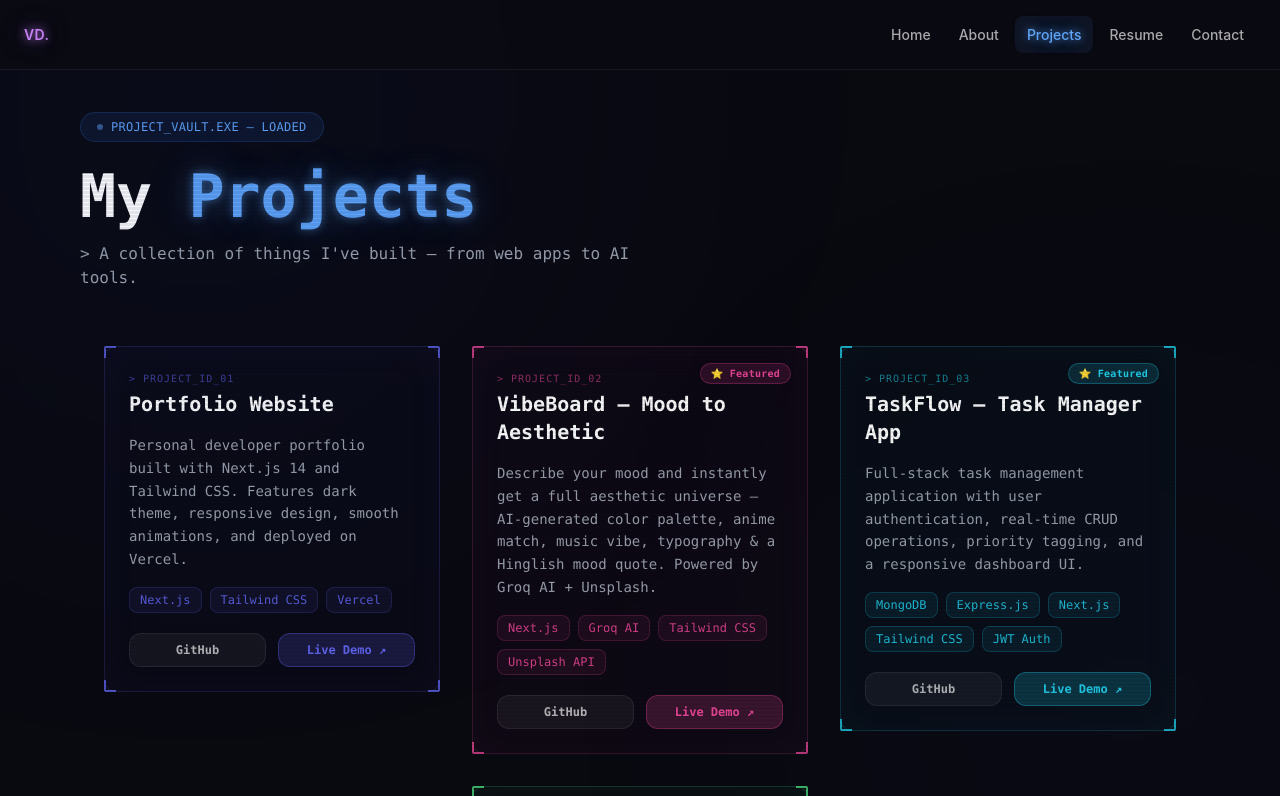
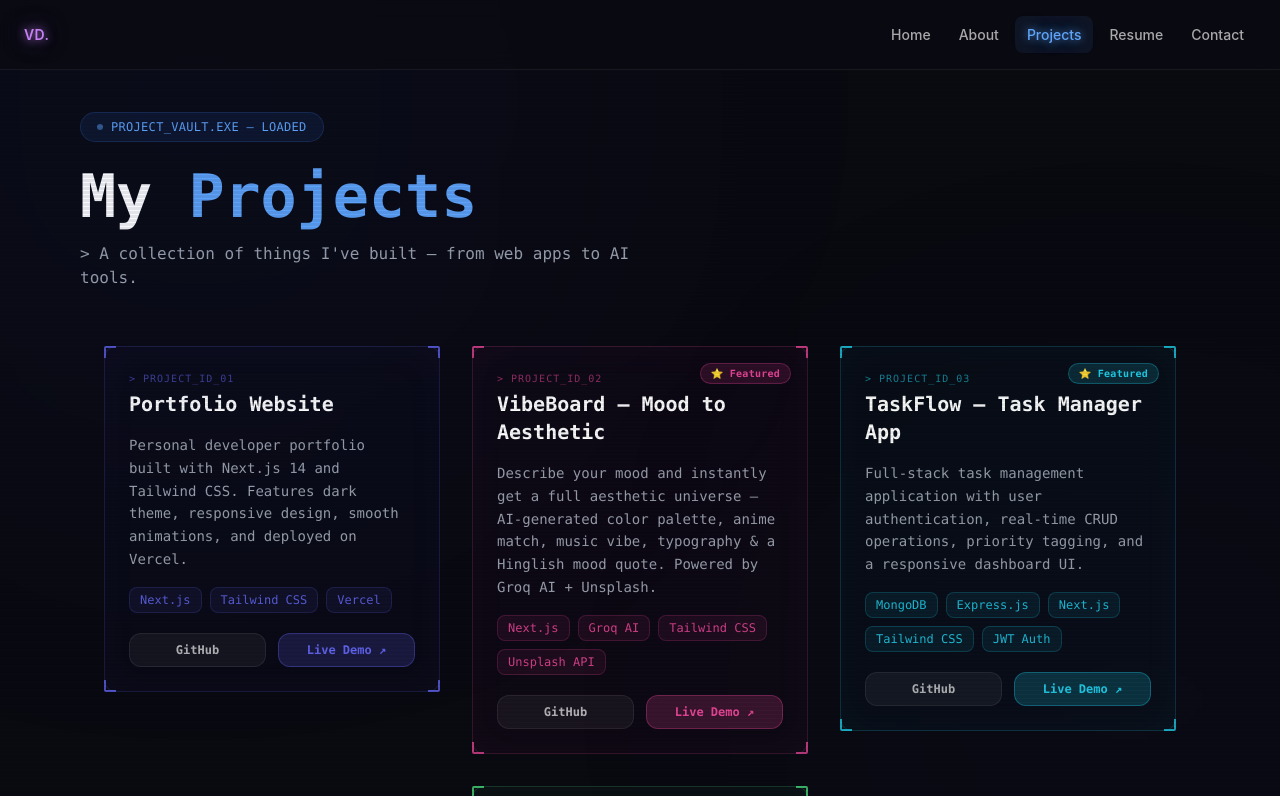
Before and after one commit to VishnuVardhan2000/my-portfolio, a Next.js app: page /projects in a window 1280 px wide. Shown: the top 796 px of the page. Built offline with nearby package versions, Linux system fonts and the light colour scheme.

Commit message:
feat: hover-only 4-layer neon glow on all page titles

```diff
--- a/app/projects/page.js
+++ b/app/projects/page.js
@@ -82,8 +82,6 @@ function ProjectCard({ project }) {
         background:`${c}0.025)`,
         boxShadow:`0 0 40px ${c}0.04) inset`,
       }}>
-
-      {/* RPG corner brackets */}
       {[
         { top:"-1px",left:"-1px",  borderTop:`2px solid ${c}0.8)`, borderLeft:`2px solid ${c}0.8)`,  borderRadius:"2px 0 0 0" },
         { top:"-1px",right:"-1px", borderTop:`2px solid ${c}0.8)`, borderRight:`2px solid ${c}0.8)`, borderRadius:"0 2px 0 0" },
@@ -92,16 +90,12 @@ function ProjectCard({ project }) {
       ].map((s, i) => (
         <span key={i} style={{ position:"absolute", width:"12px", height:"12px", pointerEvents:"none", ...s }} />
       ))}
-
-      {/* Badge */}
       {project.badge && (
         <span className="absolute top-4 right-4 text-[10px] font-bold px-2.5 py-0.5 rounded-full font-mono z-10 tracking-wide"
           style={{ background:`rgba(${g},0.15)`, color:`rgb(${g})`, border:`1px solid rgba(${g},0.3)` }}>
           ⭐ {project.badge}
         </span>
       )}
-
-      {/* Content */}
       <div className="relative z-10 flex flex-col gap-4 h-full">
         <div>
           <p className="font-mono text-[10px] tracking-widest mb-1" style={{ color:`rgba(${g},0.6)` }}>
@@ -109,11 +103,7 @@ function ProjectCard({ project }) {
           </p>
           <h2 className="text-xl font-bold text-white font-mono">{project.title}</h2>
         </div>
-
-        <p className="text-gray-400 text-sm leading-relaxed font-mono flex-1">
-          {project.description}
-        </p>
-
+        <p className="text-gray-400 text-sm leading-relaxed font-mono flex-1">{project.description}</p>
         <div className="flex flex-wrap gap-2">
           {project.tech.map((t, i) => (
             <span key={i} className="text-xs px-2.5 py-1 rounded-lg font-mono"
@@ -122,7 +112,6 @@ function ProjectCard({ project }) {
             </span>
           ))}
         </div>
-
         <div className="flex gap-3 pt-1">
           <a href={project.github} target="_blank" rel="noreferrer"
             className="flex-1 text-center text-xs font-semibold py-2 rounded-xl font-mono transition-all duration-200"
@@ -189,7 +178,6 @@ export default function ProjectsPage() {
       <div className="scanlines pointer-events-none fixed inset-0 z-20" />
 
       <style>{`
-        /* scanlines */
         .scanlines::before {
           content:""; position:fixed; inset:0; z-index:20;
           background: repeating-linear-gradient(0deg,
@@ -197,8 +185,20 @@ export default function ProjectsPage() {
             rgba(0,0,0,0.08) 2px, rgba(0,0,0,0.08) 4px);
           pointer-events:none;
         }
-
-        /* RPG project card — 3D tilt + corner brackets + cursor spotlight */
+        .projects-glow-word {
+          color: #60a5fa;
+          text-shadow: none;
+          transition: text-shadow 0.35s ease, color 0.35s ease;
+          cursor: default;
+        }
+        .projects-glow-word:hover {
+          color: #93c5fd;
+          text-shadow:
+            0 0 8px rgba(96,165,250,1),
+            0 0 20px rgba(96,165,250,0.8),
+            0 0 40px rgba(96,165,250,0.5),
+            0 0 80px rgba(96,165,250,0.25);
+        }
         .rpg-proj-card {
           position: relative;
           border-radius: 12px;
@@ -213,40 +213,28 @@ export default function ProjectsPage() {
           transition: transform 0.15s ease, box-shadow 0.38s ease;
           will-change: transform;
         }
-
-        /* inner background spotlight follows cursor */
         .rpg-proj-card::before {
           content:""; position:absolute; inset:0; border-radius:inherit;
           pointer-events:none; z-index:0;
-          background: radial-gradient(
-            300px circle at var(--mx) var(--my),
-            var(--accent-glow) 0%, transparent 70%
-          );
+          background: radial-gradient(300px circle at var(--mx) var(--my),
+            var(--accent-glow) 0%, transparent 70%);
           opacity:var(--mo); transition:opacity 0.4s ease;
         }
-
-        /* border spotlight follows cursor */
         .rpg-proj-card::after {
           content:""; position:absolute; inset:0; border-radius:inherit; padding:1px;
           pointer-events:none; z-index:2;
-          background: radial-gradient(
-            220px circle at var(--mx) var(--my),
-            var(--accent-border), transparent 60%
-          );
+          background: radial-gradient(220px circle at var(--mx) var(--my),
+            var(--accent-border), transparent 60%);
           -webkit-mask: linear-gradient(#fff 0 0) content-box, linear-gradient(#fff 0 0);
           -webkit-mask-composite: xor; mask-composite: exclude;
           opacity:var(--mo); transition:opacity 0.4s ease;
         }
-
         @keyframes blink { 0%,100%{opacity:1} 50%{opacity:0.45} }
         .blink { animation: blink 2.2s ease-in-out infinite; }
       `}</style>
 
-      <section
-        className="max-w-6xl mx-auto px-4 pt-8 pb-20"
+      <section className="max-w-6xl mx-auto px-4 pt-8 pb-20"
         style={{ opacity: booted ? 1 : 0, transition:"opacity 0.8s ease" }}>
-
-        {/* ── Header ── */}
         <div className="mb-14">
           <div className="inline-flex items-center gap-2 px-4 py-1.5 rounded-full bg-blue-500/10 border border-blue-500/20 text-blue-400 text-xs font-mono font-medium mb-6 tracking-wide">
             <span className="w-1.5 h-1.5 rounded-full bg-blue-400 blink" />
@@ -254,19 +242,12 @@ export default function ProjectsPage() {
           </div>
           <h1 className="text-4xl md:text-6xl font-bold text-white mb-4 font-mono">
             My{" "}
-            <span style={{
-              color:"#60a5fa",
-              textShadow:"0 0 10px rgba(96,165,250,0.5), 0 0 30px rgba(96,165,250,0.3), 0 0 60px rgba(96,165,250,0.15)"
-            }}>
-              Projects
-            </span>
+            <span className="projects-glow-word">Projects</span>
           </h1>
           <p className="text-gray-400 text-base max-w-xl font-mono">
             &gt; A collection of things I&apos;ve built — from web apps to AI tools.
           </p>
         </div>
-
-        {/* ── Cards Grid ── */}
         <div className="flex flex-wrap gap-8 pb-10 justify-center">
           {projects.map((project, index) => (
             <div key={index} style={{ width:"clamp(300px, 30%, 380px)" }}>
@@ -274,10 +255,8 @@ export default function ProjectsPage() {
             </div>
           ))}
         </div>
-
       </section>
 
-      {/* ambient blue orbs */}
       <div className="fixed top-[-200px] left-[-100px] w-[600px] h-[600px] bg-blue-700/[0.07] rounded-full blur-[180px] pointer-events-none z-0" />
       <div className="fixed bottom-[-150px] right-[-100px] w-[500px] h-[500px] bg-blue-900/[0.06] rounded-full blur-[160px] pointer-events-none z-0" />
     </>
```
